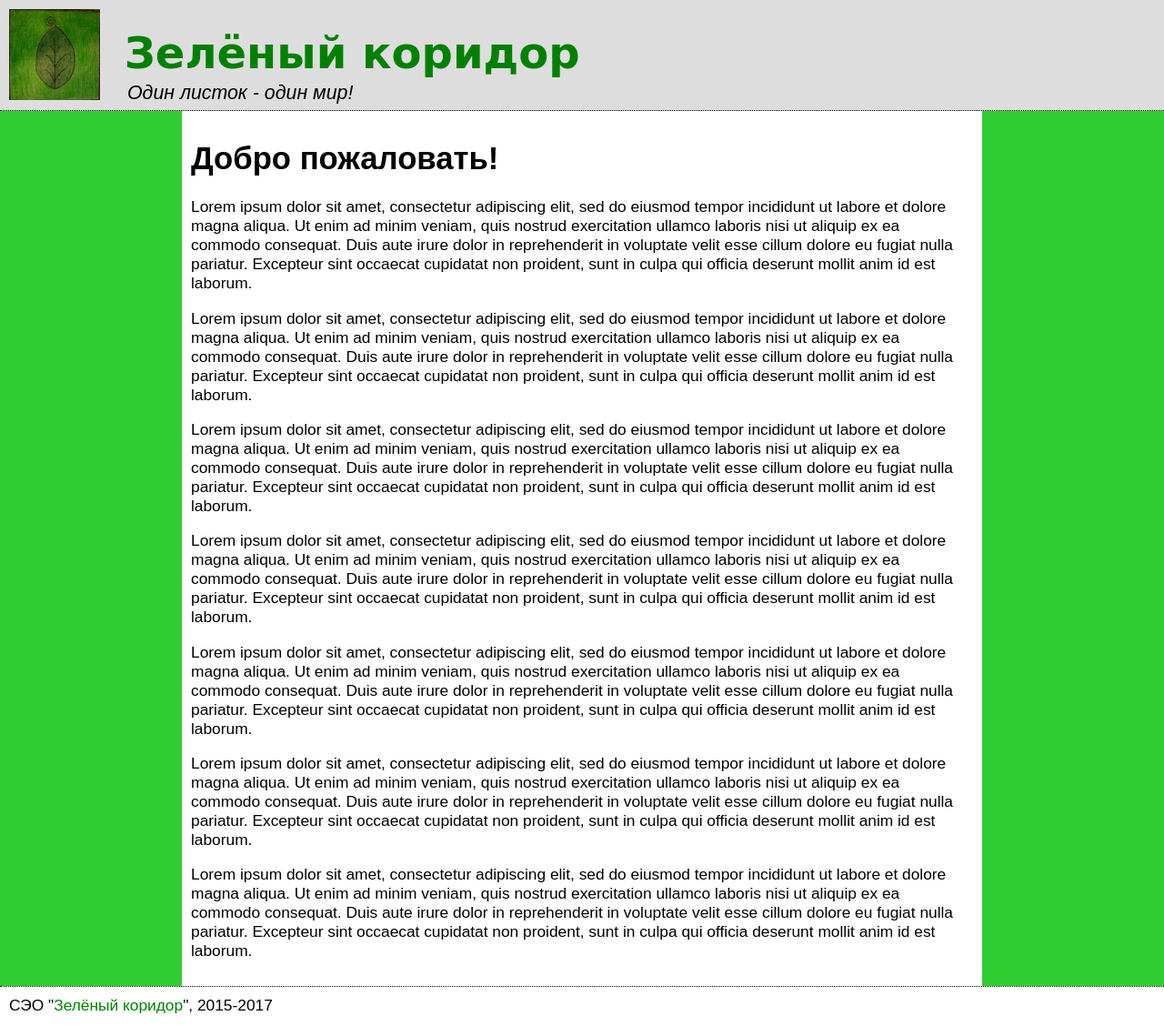
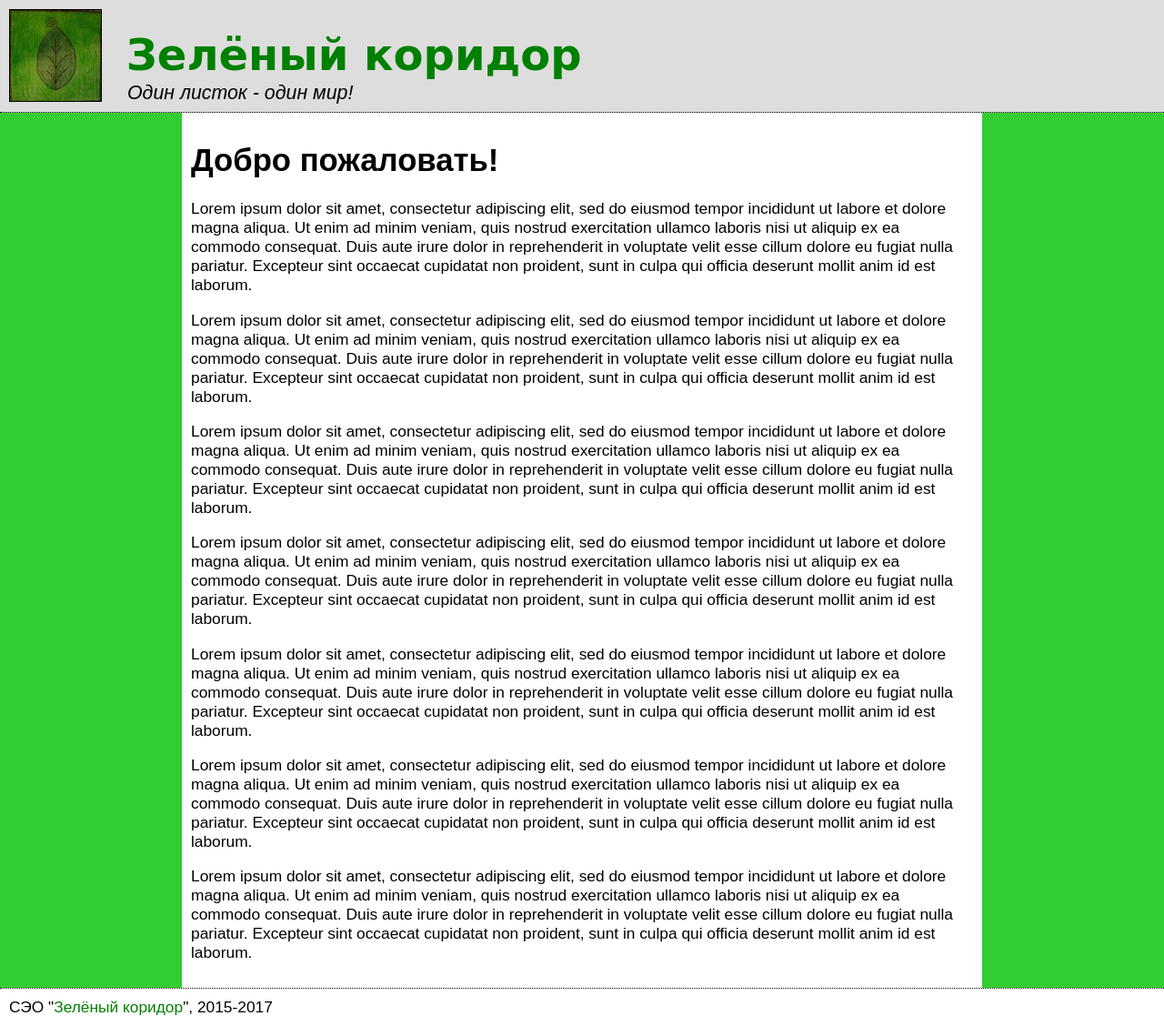
Before and after one commit to elkcl/zelkor.github.io, a Jekyll site: the page built from index.html, in a window 1280 px wide. Shown: the whole page at 91% size. Built offline with Jekyll 4.4.1, drawn with Linux system fonts in a browser that asks for light colours.

Commit message:
Добавил границу к лого

```diff
--- a/css/main.css
+++ b/css/main.css
@@ -23,6 +23,7 @@
 	margin: 10px;
 	margin-bottom: 0px;
 	padding: 0px;
+	border: thin solid black;
 }
 
 #title {
```
